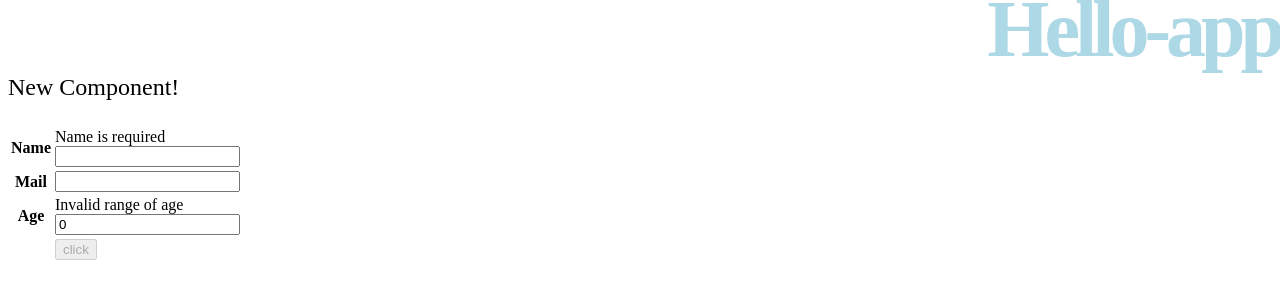
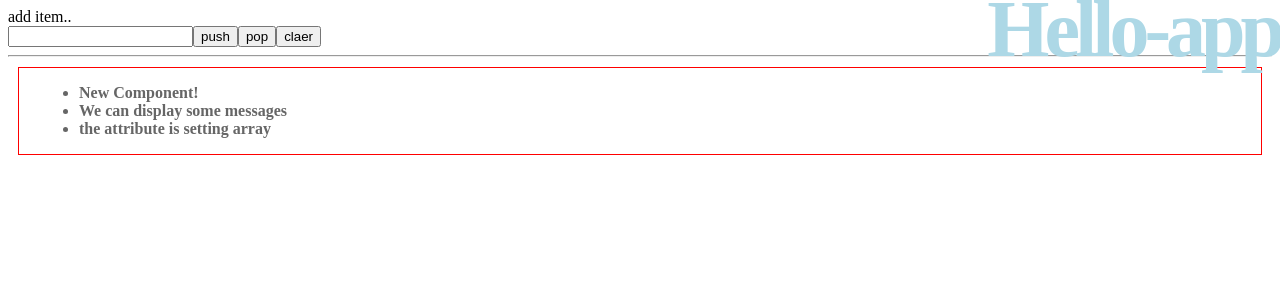
Before and after one commit to 4afS/angular-app, an Angular app: page / in a window 1280 px wide. Shown: the top 300 px of the page. Built offline with nearby package versions, Linux system fonts and the light colour scheme.

Commit message:
section 3-4 finished

```diff
--- a/src/app/hello/hello.component.html
+++ b/src/app/hello/hello.component.html
@@ -1,32 +1,15 @@
 <div id="body">
   <h1>{{title}}</h1>
-  <p class="message">{{message}}</p>
-  <form [(formGroup)]="myControl"
-     (ngSubmit)="onSubmit()">
-    <table>
-      <tr><th>Name</th><td>
-        <div *ngIf="name.invalid">Name is required</div>
-        <div><input type="text" formControlName="name"></div>
-      </td></tr>
-      <tr><th>Mail</th><td>
-        <div *ngIf="mail.invalid">Invalid Mail</div>
-        <div><input type="text" formControlName="mail"></div>
-      </td></tr>
-      <tr><th>Age</th><td>
-        <div
-          *ngIf="age.errors != null &&
-            (age.errors.min != null) ||
-            (age.errors.max != null)">
-          Invalid range of age</div>
-        <div
-          *ngIf="age.errors != null && age.errors.even != null">
-          Only even</div>
-        <div><input type="number" formControlName="age"></div>
-      </td></tr>
-      <tr><th></th><td>
-          <input [disabled]="myControl.invalid"
-            type="submit" value="click">
-      </td></tr>
-    </table>
-  </form>
+  <div>add item..</div>
+
+  <div>
+    <input type="text" [(ngModel)]="input1">
+    <button (click)="push(input1.value)">push</button>
+    <button (click)="pop()">pop</button>
+    <button (click)="clear()">claer</button>
+  </div>
+  <hr>
+
+  <app-message #list1 [content]="message"
+                     (action)="doClick($event)"></app-message>
 </div>
--- a/src/app/hello/hello.component.ts
+++ b/src/app/hello/hello.component.ts
@@ -1,18 +1,5 @@
-import {Component, OnInit} from '@angular/core';
-import {FormControl, FormGroup, FormBuilder, Validators} from '@angular/forms';
-
-function alpha(c: FormControl) {
-  let REGPATTERN = /^[a-zA-Z]+$/;
-  if (REGPATTERN.test(c.value)) {
-    return null;
-  } else {
-    return {alpha: {valid: false}}
-  }
-}
-
-function even(c: FormControl) {
-  return c.value % 2 == 0 ? null : {even: {valid: false}};
-}
+import {Component, OnInit, ViewChild} from '@angular/core';
+import {MessageComponent} from '../message/message.component'
 
 @Component({
   selector: 'app-hello',
@@ -22,33 +9,53 @@
 
 export class HelloComponent implements OnInit {
   title: string;
-  message: string;
-  myControl: FormGroup;
+  message: string[];
+  lastTarget: any;
+  lastColor: string;
+  input1: string;
 
-  constructor(private fb: FormBuilder) {
+  @ViewChild(MessageComponent, {static:false})
+  private msgComponent: MessageComponent;
+
+  constructor() {
   }
 
   ngOnInit() {
     this.title = 'Hello-app';
-    this.message = 'New Component!';
-    this.myControl = this.fb.group({
-      name: ['', [Validators.required, alpha]],
-      mail: ['', [Validators.email]],
-      age: [0, [Validators.min(1), Validators.max(150), even]]
-    });
+    this.message =
+      ['New Component!'
+        , 'We can display some messages'
+        , 'the attribute is setting array'
+      ];
+    this.input1 = '';
   }
 
-  get name() {return this.myControl.get('name');}
-  get mail() {return this.myControl.get('mail');}
-  get age() {return this.myControl.get('age');}
+  doClick(event) {
+    if (this.lastTarget != null) {
+      this.lastTarget.style.color = this.lastColor;
+      this.lastTarget.style.backgroundColor = 'white';
+    }
+    this.lastTarget = event.target;
+    this.lastColor = event.target.style.color;
+    event.target.style.color = 'white';
+    event.target.style.backgroundColor = 'red';
+  }
 
-  onSubmit() {
-    if (this.myControl.invalid) {
-      this.message = 'VALIDATION ERROR';
-    } else {
-      let result = this.myControl.value;
-      this.message = JSON.stringify(result);
+  push() {
+    if (this.input1 == '') {
+      alert('plz input text');
+      return;
     }
+    this.msgComponent.push(this.input1);
+    return
+  }
+
+  pop() {
+    this.msgComponent.pop();
+  }
+
+  clear() {
+    this.msgComponent.clear();
   }
 
 }
--- a/src/app/message/message.component.css
+++ b/src/app/message/message.component.css
@@ -1,4 +1,4 @@
-.containter {
+.container {
   padding:0px 20px;
   margin:10px;
   border:1px solid red;
--- a/src/app/message/message.component.html
+++ b/src/app/message/message.component.html
@@ -1,3 +1,6 @@
 <div class="container">
-  <p class="message">{{content}}</p>
+  <ul (click)="doClick()">
+    <li class="message" (click)="doAction($event)"
+        *ngFor="let item of content">{{item}}</li>
+  </ul>
 <div>
--- a/src/app/message/message.component.ts
+++ b/src/app/message/message.component.ts
@@ -1,4 +1,4 @@
-import {Component, OnInit, Input} from '@angular/core';
+import {Component, OnInit, Input, Output, EventEmitter} from '@angular/core';
 
 @Component({
   selector: 'app-message',
@@ -6,11 +6,27 @@
   styleUrls: ['./message.component.css']
 })
 export class MessageComponent implements OnInit {
-  @Input() content: string;
+  @Input() content: string[];
+  @Output() action = new EventEmitter<MouseEvent>();
 
   constructor() {}
 
   ngOnInit() {
   }
 
+  doAction(event: MouseEvent) {
+    this.action.emit(event);
+  }
+
+  push(item: string) {
+    this.content.push(item);
+  }
+
+  pop() {
+    this.content.pop();
+  }
+
+  clear() {
+    this.content = [];
+  }
 }
```
